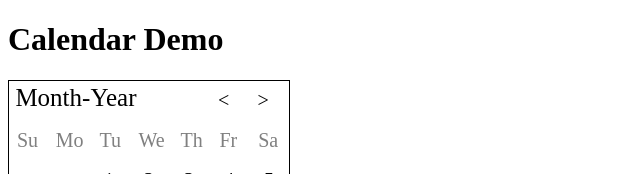
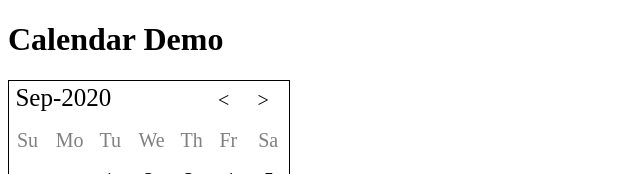
Before and after one commit to WeiHaoEric/react_30days, a React (Create React App) app in the folder my-app/: page / in a window 1280 px wide. Shown: the top 174 px of the page, without its empty margins (0-640 px from the left). Built offline with nearby package versions, Linux system fonts and the light colour scheme.

Commit message:
day30: Calendar demo - part3 - no refresh in components

```diff
--- a/my-app/src/components/day28_calendar/components/DateContent.js
+++ b/my-app/src/components/day28_calendar/components/DateContent.js
@@ -1,9 +1,13 @@
-import React from "react";
+import React, { useContext } from "react";
 import getWeeksInMonth from "../utils";
 import * as Styles from "../styles";
+import { AppStore }from "../Calendar";
 
 export default function DateContent(){
-    let weekContentList = getWeeksInMonth();
+    const {timeReducer} =  useContext(AppStore);
+    const mmt = timeReducer[0];
+
+    let weekContentList = getWeeksInMonth(mmt);
     let result = [];
     return (
       <div className="DateContainer" style={Styles.DateContainer}>
--- a/my-app/src/components/day28_calendar/components/Header.js
+++ b/my-app/src/components/day28_calendar/components/Header.js
@@ -1,25 +1,17 @@
-import React, {useContext} from "react";
+import React, {useState, useContext} from "react";
 import * as Styles from "../styles";
 import { AppStore }from "../Calendar";
 
 export default function Header(){
   const { timeReducer } = useContext(AppStore);
+  const mmt = timeReducer[0];
   const dispatch = timeReducer[1];
-
-  let handleLastMonthEvent = ()=>{
-    dispatch({type:"LAST_MONTH"});
-    return (e)=>{}
-  }
-  let handleNextMonthEvent = ()=>{
-    dispatch({type:"NEXT_MONTH"})
-    return (e)=>{}
-  }
 
   return (
     <div className="header-container" style={Styles.headerContainer}>
-      <span style={Styles.headerMonthYearStyle} className="month-year">{"Month-Year"}</span>
-      <span style={Styles.headerButtonStyle} onClick={handleLastMonthEvent}> {"<"} </span>
-      <span style={Styles.headerButtonStyle} onClick={handleNextMonthEvent}> {">"} </span>
+      <span style={Styles.headerMonthYearStyle} className="month-year">{mmt.format("MMM-YYYY")}</span>
+      <span style={Styles.headerButtonStyle} onClick={()=>dispatch({type:"LAST_MONTH"})}> {"<"} </span>
+      <span style={Styles.headerButtonStyle} onClick={()=>dispatch({type:"NEXT_MONTH"})}> {">"} </span>
     </div>
   )
 }
--- a/my-app/src/components/day28_calendar/utils.js
+++ b/my-app/src/components/day28_calendar/utils.js
@@ -1,4 +1,3 @@
-import moment from "moment";
 
 // GLobal Vars
 const SEVENDAYS = 7; // 建立一個通用變數，存放一週有7天
@@ -26,8 +25,7 @@ function processWeekDays(mmt, isFirstWeek=false){
   return {weekDays, isFinished};
 }
 
-export default function getWeeksInMonth(){
-  const mmt = new moment();
+export default function getWeeksInMonth(mmt){
   const weekDayList = [];
 
   // first weekDays
```
